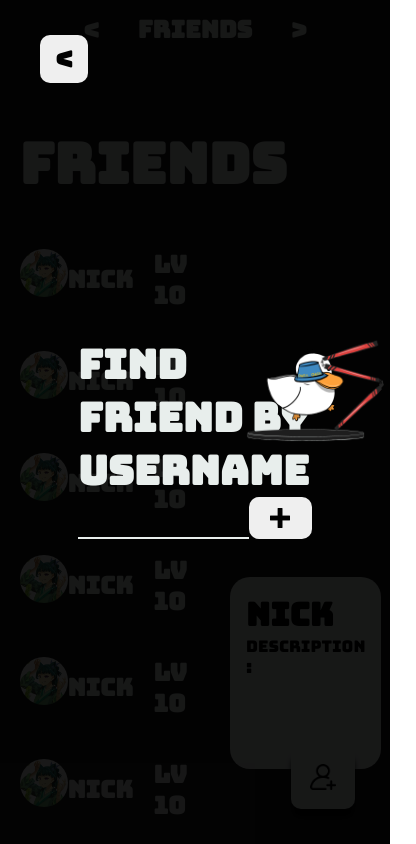
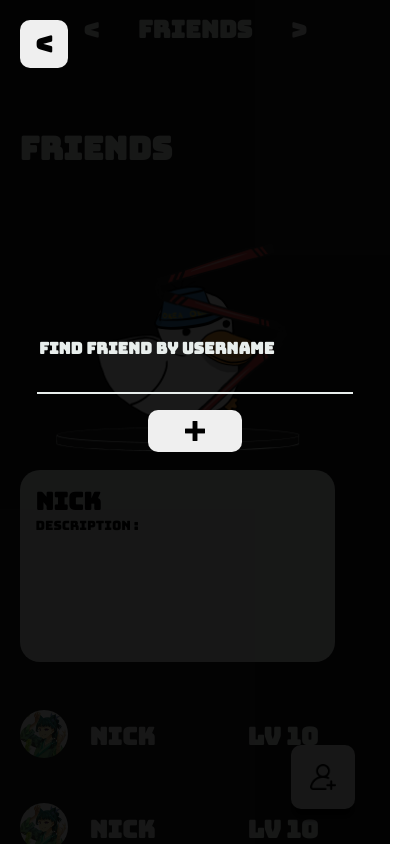
Before and after one commit to YuStudy-Inc/QuizSlayer, a React (Vite) app in the folder Frontend/: page /friends in a window 390 px wide. Both pictures are taken after a click on the button 323 px from the left and 777 px from the top of the page. Shown: the whole page, 416 px wide, since content can reach past the window. Built offline with nearby package versions, Linux system fonts and the light colour scheme.

Commit message:
finished the responsiveness for the friends page and add a friend

```diff
--- a/Frontend/src/Pages/MainMenu/Friends.jsx
+++ b/Frontend/src/Pages/MainMenu/Friends.jsx
@@ -23,6 +23,18 @@ const Friends = () => {
                     <div className="left-side-amigos">
                         <div className="title-for-friends">
                             <h1>Friends</h1>
+                        </div>
+                        <div className="right-side-amigos-for-mobile">
+                            <div className="podium-plus-info-for-mobile">
+                                <div className="podium-centerer-friends">
+                                    <Podium />
+                                </div>
+                                <div className="info">
+                                    <h1>Nick{/* {getUsernameOfActiveFriend} */}</h1>
+                                    <p>Description :{/*  {getDescriptionOfActiveFriend} */}</p>
+
+                                </div>
+                            </div>
                         </div>
                         <div className="scroll-for-more-friends">
                             <FriendCard friendPfp={maomao} friendName="nick" friendLevel="10" />
--- a/Frontend/src/Styles/Components/AddAFriend.css
+++ b/Frontend/src/Styles/Components/AddAFriend.css
@@ -8,6 +8,7 @@
     align-items: center;
     justify-content: center;
     position: absolute;
+    z-index: 1000;
 }
 
 .nvm {
@@ -93,3 +94,49 @@
     height: 50%;
     aspect-ratio: 1/1;
 }
+
+@media only screen and (max-width: 1000px) {
+    .find-a-friend-title h1 {
+        font-size: 1.5rem;
+    }
+}
+
+
+@media only screen and (max-width: 768px) {
+    .find-a-friend-container {
+        width: 80%;
+    }
+
+    .type-in-username {
+        display: flex;
+        flex-direction: column;
+        align-items: center;
+        gap: 1rem;
+    }
+
+    .find-a-friend-title h1 {
+        font-size: 1.2rem;
+    }
+
+    .nvm {
+        top: 20px;
+        left: 20px;
+    }
+}
+
+@media only screen and (max-width: 400px) {
+    .find-a-friend-title h1 {
+        font-size: 1rem;
+    }
+
+    .type-in-username {
+        display: flex;
+        flex-direction: column;
+        align-items: center;
+        gap: 1rem;
+    }
+
+    .type-in-username button {
+        width: 30%;
+    }
+}
--- a/Frontend/src/Styles/Components/FriendCard.css
+++ b/Frontend/src/Styles/Components/FriendCard.css
@@ -1,7 +1,7 @@
 .one-friend {
     height: 5rem;
     display: grid;
-    grid-template-columns: 0.34fr 2.3fr 0.5fr;
+    grid-template-columns: 70px minmax(150px,2.3fr) minmax(80px, 0.5fr);
     align-content: center;
     background: transparent;
     border-radius: 10px;
--- a/Frontend/src/Styles/Pages/Friends.css
+++ b/Frontend/src/Styles/Pages/Friends.css
@@ -52,6 +52,17 @@
     border-radius: 5px;
 }
 
+.right-side-amigos-for-mobile {
+    visibility: hidden;
+    opacity: 0;
+    position: absolute;
+}
+
+.podium-plus-info-for-mobile {
+    display: flex;
+    align-items: center;
+}
+
 .right-side-amigos {
     width: 50%;
     height: 100%;
@@ -73,7 +84,7 @@
     height: 50%;
     display: flex;
     justify-content: center;
-    align-items: center;
+    align-items: end;
 }
 
 .info {
@@ -120,3 +131,43 @@
     width: 50%;
     aspect-ratio: 1/1;
 }
+
+@media only screen and (max-width: 1000px) {
+    .right-side-amigos {
+        opacity: 0;
+        visibility: hidden;
+        position: absolute;
+        height: 10%;
+    }
+
+    .right-side-amigos-for-mobile {
+        opacity: 1;
+        visibility: visible;
+        position: relative;
+    }
+
+    .left-side-amigos {
+        width: 90%;
+    }
+
+    .title-for-friends h1 {
+        font-size: 2rem;
+    }
+}
+
+@media only screen and (max-width: 768px) {
+    .podium-plus-info-for-mobile {
+        flex-direction: column;
+        gap: 1rem;
+    }
+}
+
+@media only screen and (max-width: 400px) {
+    .info h1 {
+        font-size: 1.5rem;
+    }
+
+    .info p {
+        font-size: 0.8rem;
+    }
+}
```
